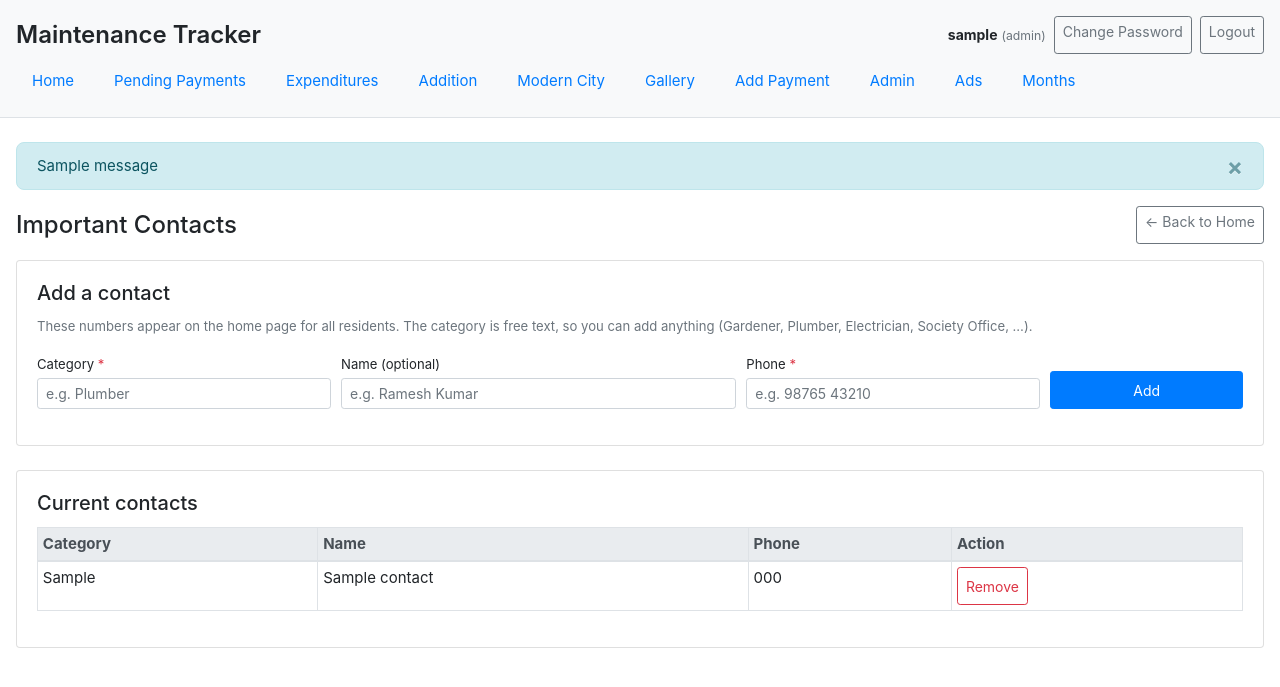
After one commit to mohitraj/moderncity, a Flask app: page /admin/contacts in a window 1280 px wide. The commit adds this page. Shown: the top 687 px of the page. Run offline with Flask 3, Linux system fonts and the light colour scheme; the visitor is signed in with stand-in values (Sample User, id 1); data comes from the database, SQL or seed files in the repository; tables that the repository leaves empty hold one stand-in row (values such as "Sample post"); one stand-in notice (Sample message) is shown; parts of the project's set-up code (start-up, migrations or seed data) failed here and were passed over; some libraries are stand-ins or nearby versions.

Commit message:
contact added

```diff
--- a/app.py
+++ b/app.py
@@ -129,6 +129,16 @@ def ensure_schema():
             created_at TEXT DEFAULT (datetime('now'))
         )
     ''')
+    c.execute('''
+        CREATE TABLE IF NOT EXISTS contacts (
+            id INTEGER PRIMARY KEY AUTOINCREMENT,
+            category TEXT NOT NULL,
+            name TEXT,
+            phone TEXT NOT NULL,
+            created_by TEXT,
+            created_at TEXT DEFAULT (datetime('now'))
+        )
+    ''')
     # Seed months from the legacy hardcoded list, but only the first time.
     count = c.execute('SELECT COUNT(*) FROM months').fetchone()[0]
     if count == 0:
@@ -316,7 +326,16 @@ def index():
     except Exception:
         ads = []
 
-    return render_template('home.html', year_cards=year_cards, ads=ads)
+    # Important contacts (visible to everyone), grouped by category for display
+    try:
+        contacts = db.execute(
+            'SELECT id, category, name, phone, created_by FROM contacts '
+            'ORDER BY category COLLATE NOCASE, name COLLATE NOCASE, id'
+        ).fetchall()
+    except Exception:
+        contacts = []
+
+    return render_template('home.html', year_cards=year_cards, ads=ads, contacts=contacts)
 
 
 @app.route('/year/<year>')
@@ -2027,6 +2046,54 @@ def delete_ad(ad_id):
 
 
 # ----------------------
+# Admin: important contacts (shown on the landing page)
+# ----------------------
+@app.route('/admin/contacts', methods=['GET', 'POST'])
+def manage_contacts():
+    if not only_admin_required():
+        flash('Admin access required')
+        return redirect(url_for('login'))
+
+    db = get_db()
+
+    if request.method == 'POST':
+        category = (request.form.get('category') or '').strip()
+        name = (request.form.get('name') or '').strip()
+        phone = (request.form.get('phone') or '').strip()
+        if not category or not phone:
+            flash('Category and phone number are required.')
+            return redirect(url_for('manage_contacts'))
+        db.execute(
+            'INSERT INTO contacts (category, name, phone, created_by) VALUES (?,?,?,?)',
+            (category, name, phone, session.get('username') or 'admin'))
+        db.commit()
+        flash('Contact added.')
+        return redirect(url_for('manage_contacts'))
+
+    contacts = db.execute(
+        'SELECT id, category, name, phone, created_by, created_at FROM contacts '
+        'ORDER BY category COLLATE NOCASE, name COLLATE NOCASE, id').fetchall()
+    # Suggestions for the category box (existing categories + a few common ones)
+    common = ['Gardener', 'Plumber', 'Electrician', 'Security Guard', 'Society Office',
+              'Water Tanker', 'Housekeeping', 'Emergency']
+    existing = sorted({c['category'] for c in contacts}, key=str.lower)
+    suggestions = sorted(set(common) | set(existing), key=str.lower)
+    return render_template('manage_contacts.html', contacts=contacts, suggestions=suggestions)
+
+
+@app.route('/admin/contacts/delete/<int:contact_id>', methods=['POST'])
+def delete_contact(contact_id):
+    if not only_admin_required():
+        flash('Admin access required')
+        return redirect(url_for('login'))
+    db = get_db()
+    db.execute('DELETE FROM contacts WHERE id = ?', (contact_id,))
+    db.commit()
+    flash('Contact removed.')
+    return redirect(url_for('manage_contacts'))
+
+
+# ----------------------
 # Run
 # ----------------------
 if __name__ == '__main__':
--- /dev/null
+++ b/templates/manage_contacts.html
@@ -0,0 +1,66 @@
+{% extends 'layout.html' %}
+{% block content %}
+
+<div class="d-flex justify-content-between align-items-center mb-3">
+  <h4 class="mb-0">Important Contacts</h4>
+  <a href="{{ url_for('index') }}" class="btn btn-sm btn-outline-secondary">← Back to Home</a>
+</div>
+
+<div class="card mb-4">
+  <div class="card-body">
+    <h5 class="card-title">Add a contact</h5>
+    <p class="text-muted small">These numbers appear on the home page for all residents. The category
+      is free text, so you can add anything (Gardener, Plumber, Electrician, Society Office, …).</p>
+    <form method="post" class="form-row align-items-end">
+      <div class="form-group col-md-3">
+        <label class="small mb-1">Category <span class="text-danger">*</span></label>
+        <input name="category" class="form-control form-control-sm" list="catSuggestions"
+               placeholder="e.g. Plumber" required>
+        <datalist id="catSuggestions">
+          {% for s in suggestions %}<option value="{{ s }}">{% endfor %}
+        </datalist>
+      </div>
+      <div class="form-group col-md-4">
+        <label class="small mb-1">Name (optional)</label>
+        <input name="name" class="form-control form-control-sm" placeholder="e.g. Ramesh Kumar">
+      </div>
+      <div class="form-group col-md-3">
+        <label class="small mb-1">Phone <span class="text-danger">*</span></label>
+        <input name="phone" type="tel" class="form-control form-control-sm" placeholder="e.g. 98765 43210" required>
+      </div>
+      <div class="form-group col-md-2">
+        <button class="btn btn-sm btn-primary btn-block">Add</button>
+      </div>
+    </form>
+  </div>
+</div>
+
+<div class="card">
+  <div class="card-body">
+    <h5 class="card-title">Current contacts</h5>
+    <table class="table table-sm table-bordered">
+      <thead class="thead-light">
+        <tr><th>Category</th><th>Name</th><th>Phone</th><th>Action</th></tr>
+      </thead>
+      <tbody>
+        {% for c in contacts %}
+        <tr>
+          <td>{{ c.category }}</td>
+          <td>{{ c.name or '—' }}</td>
+          <td>{{ c.phone }}</td>
+          <td>
+            <form method="post" action="{{ url_for('delete_contact', contact_id=c.id) }}"
+                  onsubmit="return confirm('Remove this contact?');">
+              <button class="btn btn-sm btn-outline-danger">Remove</button>
+            </form>
+          </td>
+        </tr>
+        {% else %}
+        <tr><td colspan="4" class="text-muted text-center">No contacts added yet.</td></tr>
+        {% endfor %}
+      </tbody>
+    </table>
+  </div>
+</div>
+
+{% endblock %}
```
Also changed, not shown: templates/home.html (+40 -0 lines).
